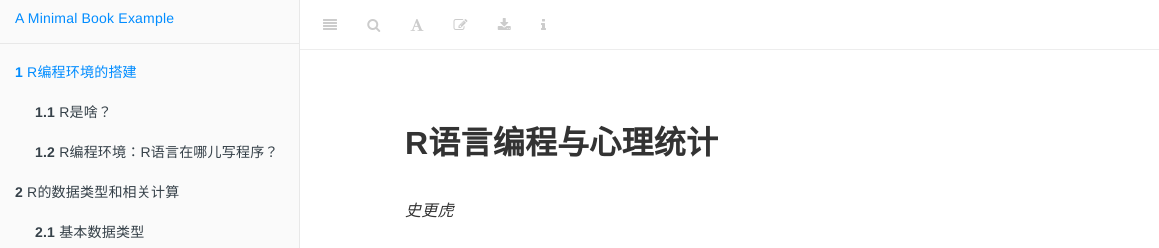
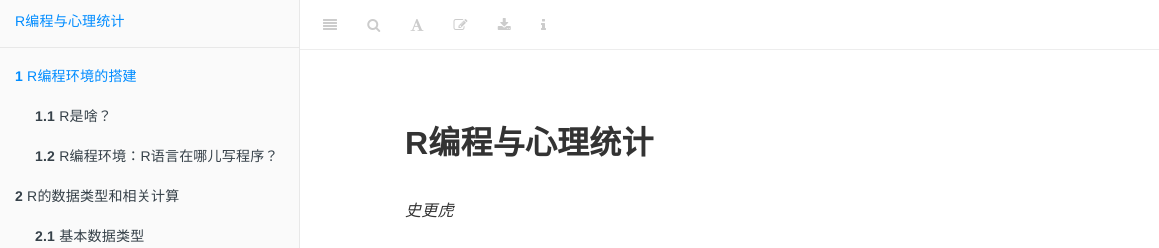
Before and after one commit to genghu/rstatana, a plain HTML site: page index.html in a window 1280 px wide. Shown: the top 248 px of the page, 0-1159 px from the left. Drawn offline with nearby package versions, Linux system fonts and the light colour scheme; some packages are replaced by stand-ins of ours.

Commit message:
Changed the title

```diff
--- a/index.html
+++ b/index.html
@@ -4,11 +4,11 @@
 
   <meta charset="utf-8" />
   <meta http-equiv="X-UA-Compatible" content="IE=edge" />
-  <title>R语言编程与心理统计</title>
+  <title>R编程与心理统计</title>
   <meta name="description" content="本书是一本关于如何使用R语言进行心理学数据分析的工具书，适合作为本科生、研究生学习R语言进行统计分析的教材，以及心理学的研究者作为数据分析参考书。" />
   <meta name="generator" content="bookdown 0.24 and GitBook 2.6.7" />
 
-  <meta property="og:title" content="R语言编程与心理统计" />
+  <meta property="og:title" content="R编程与心理统计" />
   <meta property="og:type" content="book" />
 
 
@@ -16,7 +16,7 @@
   <meta name="github-repo" content="rstudio/rpaps" />
 
   <meta name="twitter:card" content="summary" />
-  <meta name="twitter:title" content="R语言编程与心理统计" />
+  <meta name="twitter:title" content="R编程与心理统计" />
 
   <meta name="twitter:description" content="本书是一本关于如何使用R语言进行心理学数据分析的工具书，适合作为本科生、研究生学习R语言进行统计分析的教材，以及心理学的研究者作为数据分析参考书。" />
 
@@ -134,7 +134,7 @@ code span.wa { color: #60a0b0; font-weight: bold; font-style: italic; } /* Warni
       <nav role="navigation">
 
 <ul class="summary">
-<li><a href="./">A Minimal Book Example</a></li>
+<li><a href="./">R编程与心理统计</a></li>
 
 <li class="divider"></li>
 <li class="chapter" data-level="1" data-path="index.html"><a href="index.html"><i class="fa fa-check"></i><b>1</b> R编程环境的搭建</a>
@@ -205,7 +205,7 @@ code span.wa { color: #60a0b0; font-weight: bold; font-style: italic; } /* Warni
       <div class="body-inner">
         <div class="book-header" role="navigation">
           <h1>
-            <i class="fa fa-circle-o-notch fa-spin"></i><a href="./">R语言编程与心理统计</a>
+            <i class="fa fa-circle-o-notch fa-spin"></i><a href="./">R编程与心理统计</a>
           </h1>
         </div>
 
@@ -214,7 +214,7 @@ code span.wa { color: #60a0b0; font-weight: bold; font-style: italic; } /* Warni
 
             <section class="normal" id="section-">
 <div id="header">
-<h1 class="title">R语言编程与心理统计</h1>
+<h1 class="title">R编程与心理统计</h1>
 <p class="author"><em>史更虎</em></p>
 <p class="date"><em>2022-04-08</em></p>
 </div>
```
Also changed, not shown: 404.html (+5 -5 lines).
